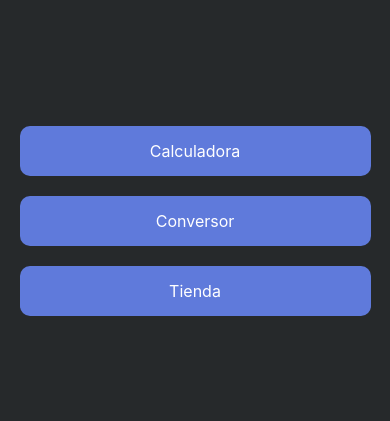
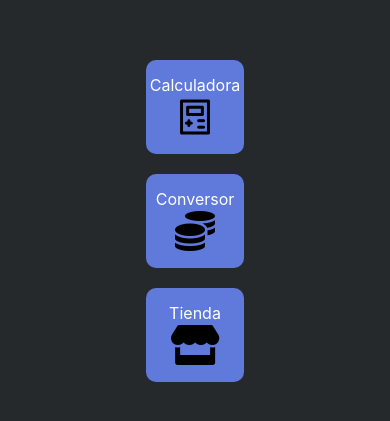
Before and after one commit to bamaya/Desafio-practico-2, a React Native app: screen /Menu in a window 390 px wide. Shown: the part 201-622 px from the top of the page. Built offline with nearby package versions, Linux system fonts and the light colour scheme.

Commit message:
update 1.1v

```diff
--- a/package.json
+++ b/package.json
@@ -18,7 +18,8 @@
     "react-native": "0.69.6",
     "react-native-gesture-handler": "^2.7.1",
     "react-native-safe-area-context": "^4.4.1",
-    "react-native-screens": "^3.18.2"
+    "react-native-screens": "^3.18.2",
+    "react-native-vector-icons": "^9.2.0"
   },
   "devDependencies": {
     "@babel/core": "^7.12.9"
--- a/screens/menu.js
+++ b/screens/menu.js
@@ -1,7 +1,8 @@
 import react from 'react';
 import { StatusBar } from 'expo-status-bar';
 import { StyleSheet, Text, View,TouchableOpacity} from 'react-native';
-
+import Icon from 'react-native-vector-icons/AntDesign';
+import MIcon from 'react-native-vector-icons/FontAwesome5';
 import { NavigationContainer } from '@react-navigation/native';
 import { createNativeStackNavigator } from '@react-navigation/native-stack';
 
@@ -20,13 +21,19 @@ const Menu = props => {
   return (
       <View style={styles.container}>
       <TouchableOpacity style={{...styles.button, backgroundColor:'#5F7ADB'}} onPress={()=>NaviCal(props)}>
-   <Text style={styles.buttonText} >Calculadora</Text>
+      <Text style={styles.buttonText} >Calculadora</Text>
+      <Text></Text>
+      <Icon style={styles.icono} name="calculator" size={40} />
    </TouchableOpacity>
    <TouchableOpacity style={{...styles.button2, backgroundColor:'#5F7ADB'}} onPress={()=>NaviCon(props)}>
    <Text style={styles.buttonText} >Conversor</Text>
+   <Text></Text>
+   <MIcon style={styles.icono} name="coins" size={40} />
    </TouchableOpacity>
    <TouchableOpacity style={{...styles.button3, backgroundColor:'#5F7ADB'}} onPress={()=>NaviTie(props)}>
    <Text style={styles.buttonText} >Tienda</Text>
+   <Text></Text>
+   <MIcon style={styles.icono} name="store" size={40} />
    </TouchableOpacity>
       </View>
   );
@@ -51,7 +58,7 @@ const styles = StyleSheet.create({
     borderRadius:10,
     paddingVertical: 15,
     marginVertical:10,
-    width: '90%'
+    width: '25%'
 
   },
   button2:{
@@ -59,7 +66,7 @@ const styles = StyleSheet.create({
     borderRadius:10,
     paddingVertical: 15,
     marginVertical:10,
-    width: '90%'
+    width: '25%'
 
   },
   button3:{
@@ -67,7 +74,7 @@ const styles = StyleSheet.create({
     borderRadius:10,
     paddingVertical: 15,
     marginVertical:10,
-    width: '90%'
+    width: '25%'
 
   },
   bki: {
@@ -82,4 +89,8 @@ const styles = StyleSheet.create({
     color: '#FFFFFF',
     fontStyle: 'normal',
   },
+  icono:{
+    alignContent:'flex-start',
+    alignSelf:'center'
+  }
 });
```
Also changed, not shown: 1 other file (tests, documents, lock files or other folders).
